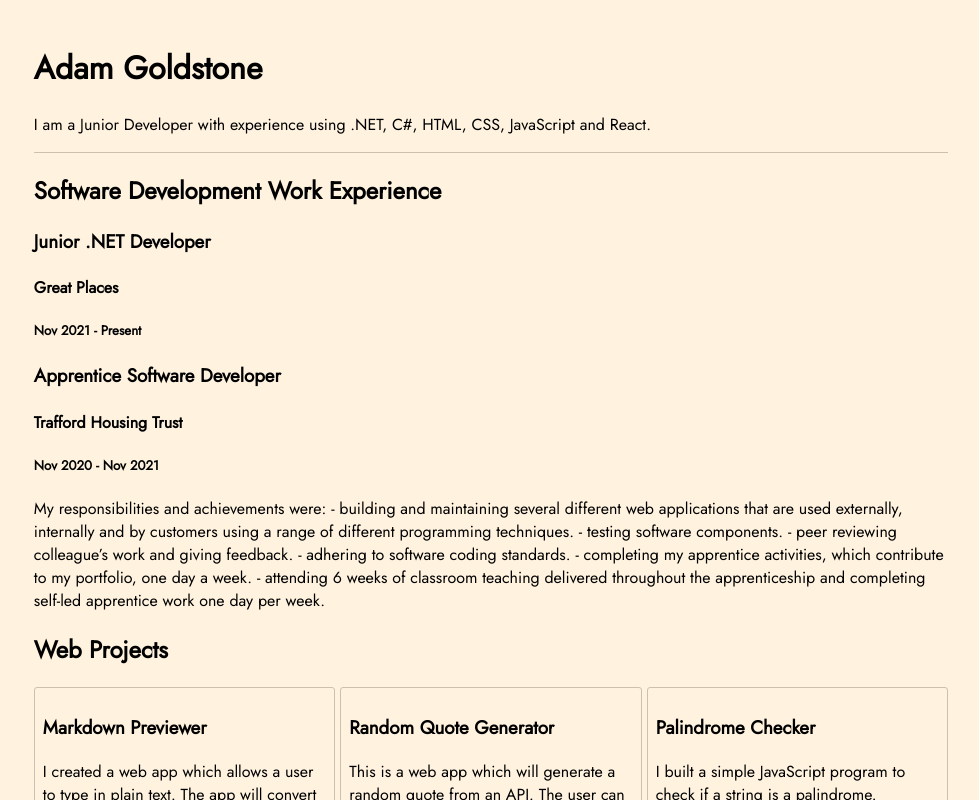
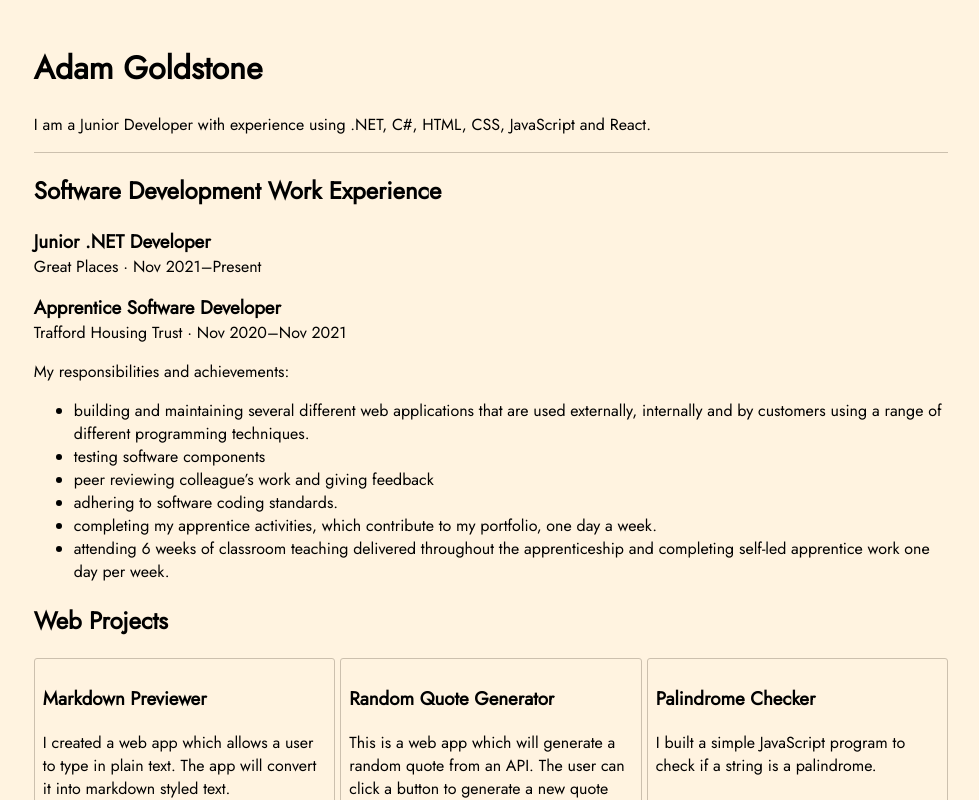
Before and after one commit to agoldstone93/portfolio, a React (Create React App) app: page / in a window 1280 px wide. Shown: the top 800 px of the page, without its empty margins (149-1128 px from the left). Built offline with nearby package versions, Linux system fonts and the light colour scheme; the HTML template or start-up script is replaced by a standard one.

Commit message:
added work experience bullet points

```diff
--- /dev/null
+++ b/src/components/WorkExperience.css
@@ -0,0 +1,11 @@
+.title {
+    margin: 0;
+}
+
+.company {
+    margin: 0;
+}
+
+.date {
+    margin: 0
+}
--- a/src/components/WorkExperience.js
+++ b/src/components/WorkExperience.js
@@ -1,12 +1,14 @@
 import React from "react";
+import './WorkExperience.css'
 
 export default function WorkExperience(props) {
+    const descriptionElements = props.description.map(item => <li>{item}</li>)
     return (
         <div>
-            <h3>{props.title}</h3>
-            <h4>{props.company}</h4>
-            <h5>{props.startDate} - {props.endDate}</h5>
-            <p>{props.description}</p>
+            <h3 className='title'>{props.title}</h3>
+            <p className='company'>{props.company} · {props.startDate}–{props.endDate}</p>
+            {props.description.length > 0 && <p>My responsibilities and achievements:</p>}
+            <ul>{descriptionElements}</ul>
         </div>
     )
 }
--- a/src/data/workExperienceData.js
+++ b/src/data/workExperienceData.js
@@ -1,3 +1,5 @@
+import React from "react"
+
 export default [
     {
         id: 2,
@@ -5,7 +7,7 @@ export default [
         company: "Great Places",
         startDate: "Nov 2021",
         endDate: "Present",
-        description: ``
+        description: []
     },
     {
         id: 1,
@@ -13,15 +15,15 @@ export default [
         company: "Trafford Housing Trust",
         startDate: "Nov 2020",
         endDate: "Nov 2021",
-        description: `
-            My responsibilities and achievements were:
-            - building and maintaining several different web applications that are used externally, internally
-            and by customers using a range of different programming techniques.
-            - testing software components.
-            - peer reviewing colleague’s work and giving feedback.
-            - adhering to software coding standards.
-            - completing my apprentice activities, which contribute to my portfolio, one day a week.
-            - attending 6 weeks of classroom teaching delivered throughout the apprenticeship and
+        description: [
+            `building and maintaining several different web applications that are used externally, internally
+            and by customers using a range of different programming techniques.`,
+            `testing software components`,
+            `peer reviewing colleague’s work and giving feedback`,
+            `adhering to software coding standards.`,
+            `completing my apprentice activities, which contribute to my portfolio, one day a week.`,
+            `attending 6 weeks of classroom teaching delivered throughout the apprenticeship and
             completing self-led apprentice work one day per week.`
+        ],
     },
 ]
```
Also changed, not shown: src/App.js (line endings or trailing spaces).
